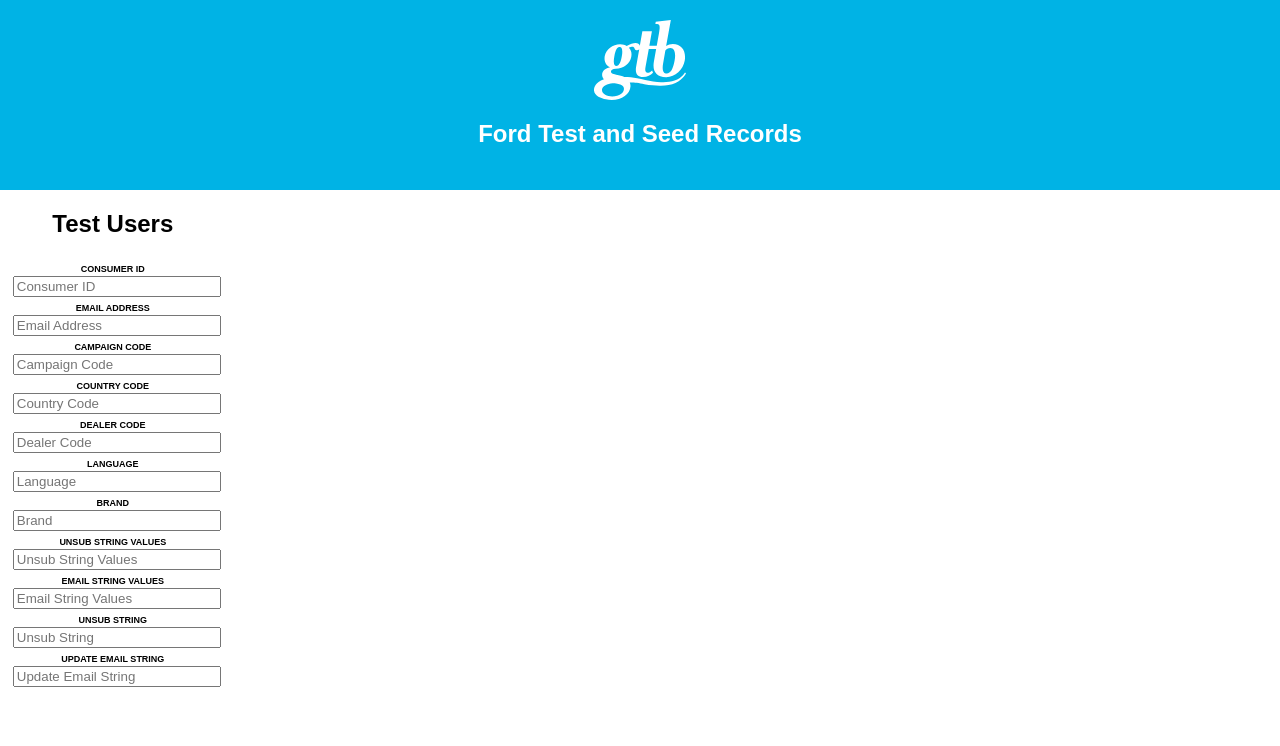
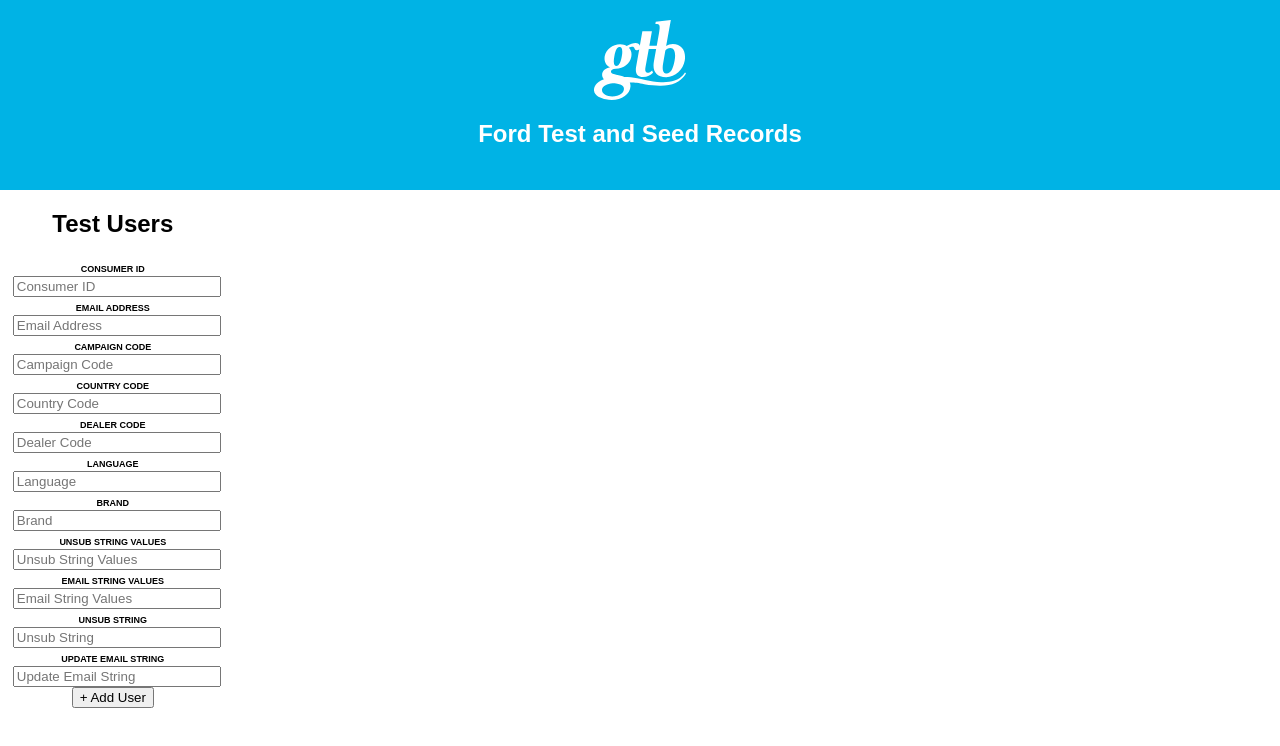
Before and after one commit to donaldb/ford-test-db, a React (Create React App) app: page / in a window 1280 px wide. Shown: the top 746 px of the page. Built offline with nearby package versions, Linux system fonts and the light colour scheme.

Commit message:
Removed Intro component

```diff
--- a/src/components/AddUserForm.js
+++ b/src/components/AddUserForm.js
@@ -22,7 +22,8 @@
 	}
   render() {
     return (
-        <div>
+        <div id="addUserForm">
+          <h2>Test Users</h2>
           <form ref={(input) => this.userForm = input} className="user-edit" onSubmit={(e) => this.createUser(e)}>
             <div class="inputField">
               <label htmlFor="CID">Consumer ID</label>
@@ -68,6 +69,7 @@
               <label htmlFor="Update_Email_String">Update Email String</label>
               <input pattern=".+" id="Update_Email_String" type="text" placeholder="Update Email String" ref={(input) => this.Update_Email_String = input} />
             </div>
+            <button type="submit">+ Add User</button>
           </form>
         </div>
     )
--- a/src/components/App.js
+++ b/src/components/App.js
@@ -1,8 +1,44 @@
 import React, { Component } from 'react';
 import logo from '../images/gtb_white.svg';
-import Intro from './Intro';
+import AddUserForm from './AddUserForm';
 
-class App extends Component {
+class App extends React.Component {
+  constructor() {
+    super();
+
+    this.addUser = this.addUser.bind(this);
+    this.removeUser = this.removeUser.bind(this);
+    this.updateUser = this.updateUser.bind(this);
+
+    // getinitialState
+    this.state = {
+      users: {}
+    };
+  }
+
+  addUser(user) {
+    // update our state
+    const users = {...this.state.users};
+    // add in our new fish
+    const timestamp = Date.now();
+    users[`user-${timestamp}`] = user;
+    // set state
+    this.setState({ users });
+  }
+
+  updateUser(key, updatedUser) {
+    const users = {...this.state.users};
+    users[key] = updatedUser;
+    this.setState({ users });
+  }
+
+  removeUser(key) {
+    const users = {...this.state.users};
+    users[key] = null;
+    this.setState({ users });
+
+  }
+
   render() {
     return (
       <div className="app">
@@ -10,7 +46,8 @@
           <img src={logo} className="appLogo" alt="logo" />
           <h1 className="appTitle">Ford Test and Seed Records</h1>
         </header>
-        <Intro />
+
+        <AddUserForm addUser={this.props.addUser} />
       </div>
     );
   }
--- a/src/components/Intro.js
+++ /dev/null
@@ -1,15 +0,0 @@
-import React from 'react';
-import AddUserForm from './AddUserForm';
-
-class Intro extends React.Component {
-    render() {
-      return (
-          <div id="addUserForm">
-            <h2>Test Users</h2>
-            <AddUserForm addUser={this.props.addUser} />
-          </div>
-      )
-    }
-  }
-
-export default Intro;
```
